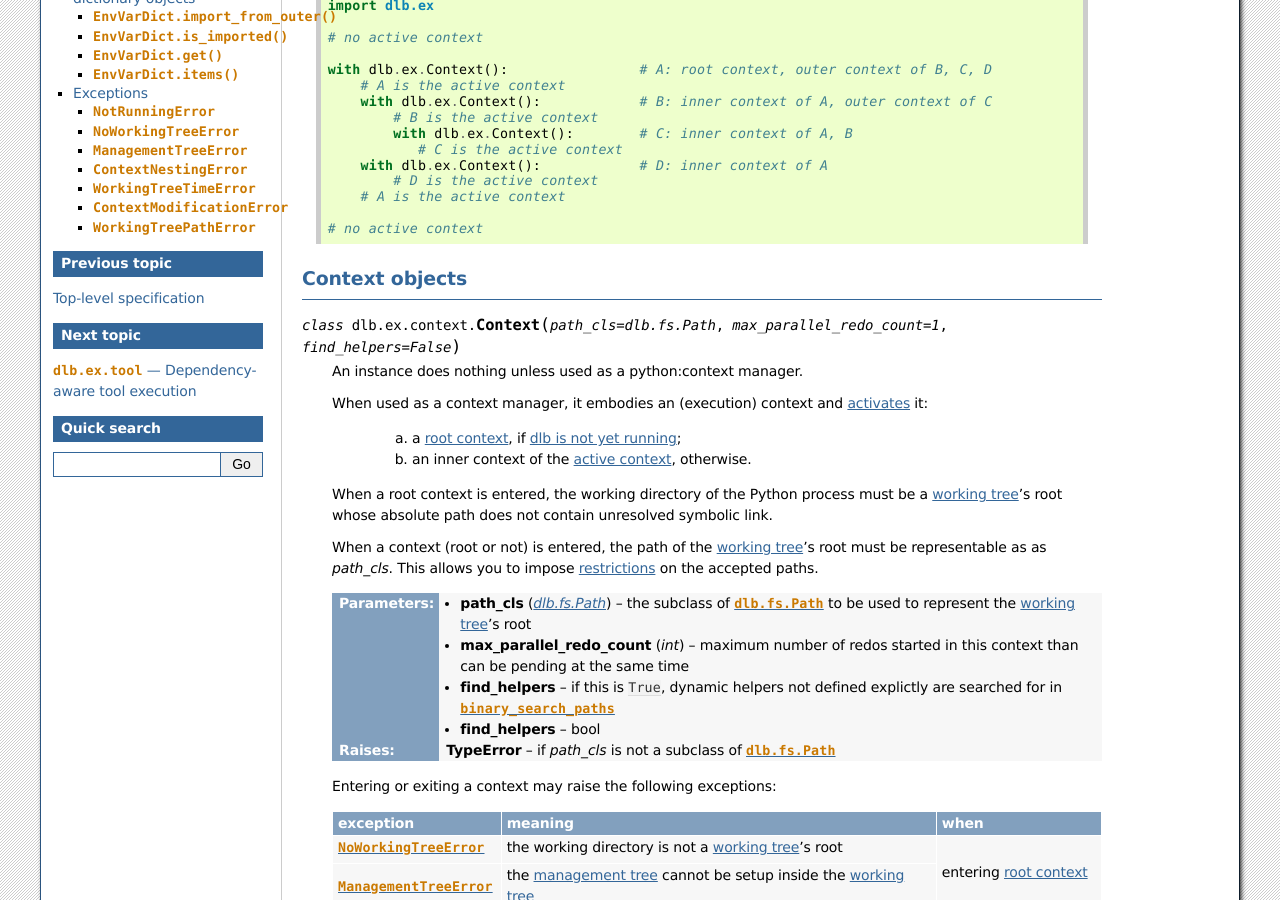
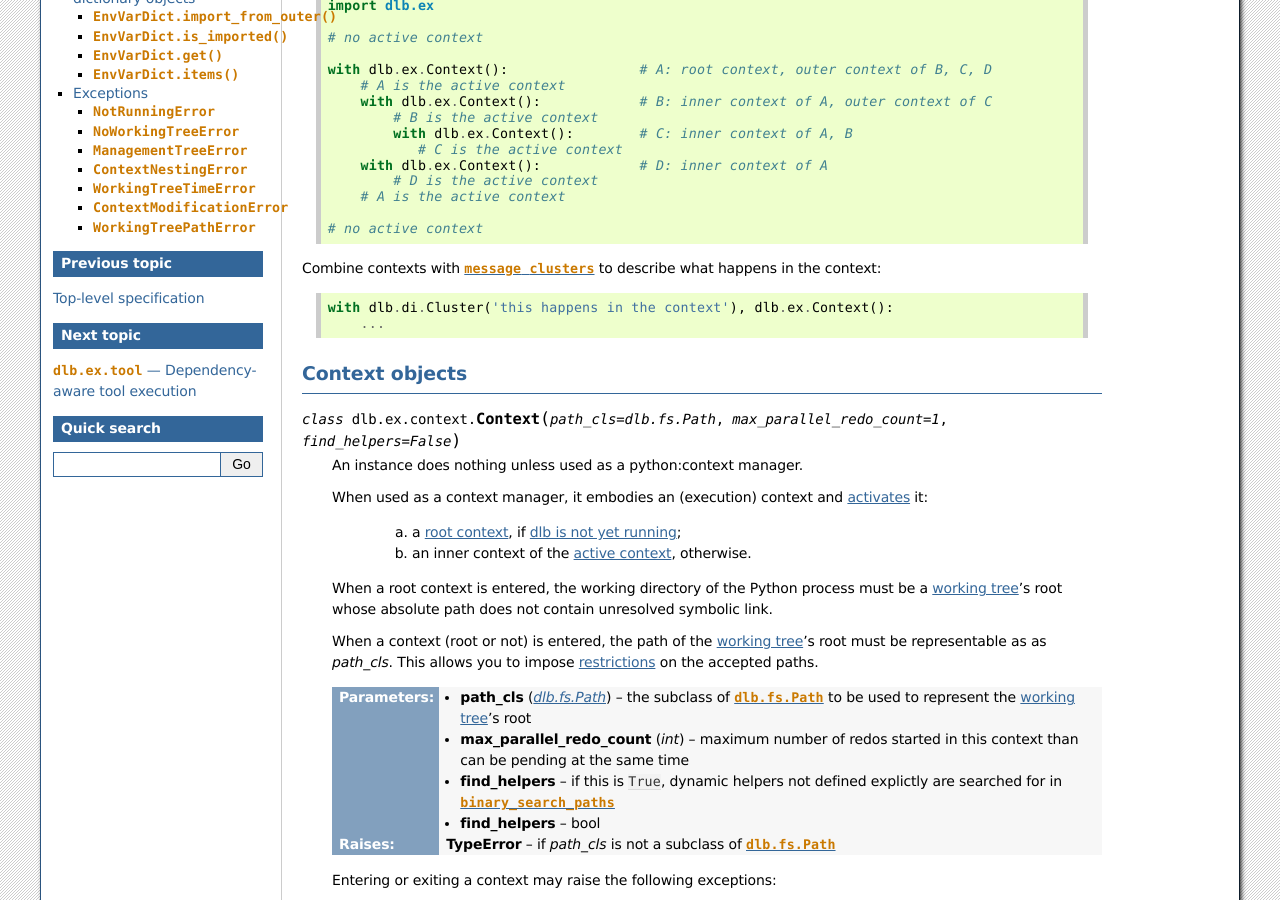
Before and after one commit to dlu-ch/dlb, a Sphinx documentation site: the page built from doc/ex_context.rst, in a window 1280 px wide and 900 px high, scrolled down 470 px. Built offline with Sphinx 7.4.7, drawn with Linux system fonts in a browser that asks for light colours.

Commit message:
Encourage combination of dlb.ex.Context and dlb.di.Cluster

```diff
--- a/doc/ex_context.rst
+++ b/doc/ex_context.rst
@@ -42,6 +42,11 @@ Contexts can be nested::
        # A is the active context
 
    # no active context
+
+Combine contexts with :class:`message clusters <dlb.di.Cluster>` to describe what happens in the context::
+
+    with dlb.di.Cluster('this happens in the context'), dlb.ex.Context():
+        ...
 
 
 Context objects
```
